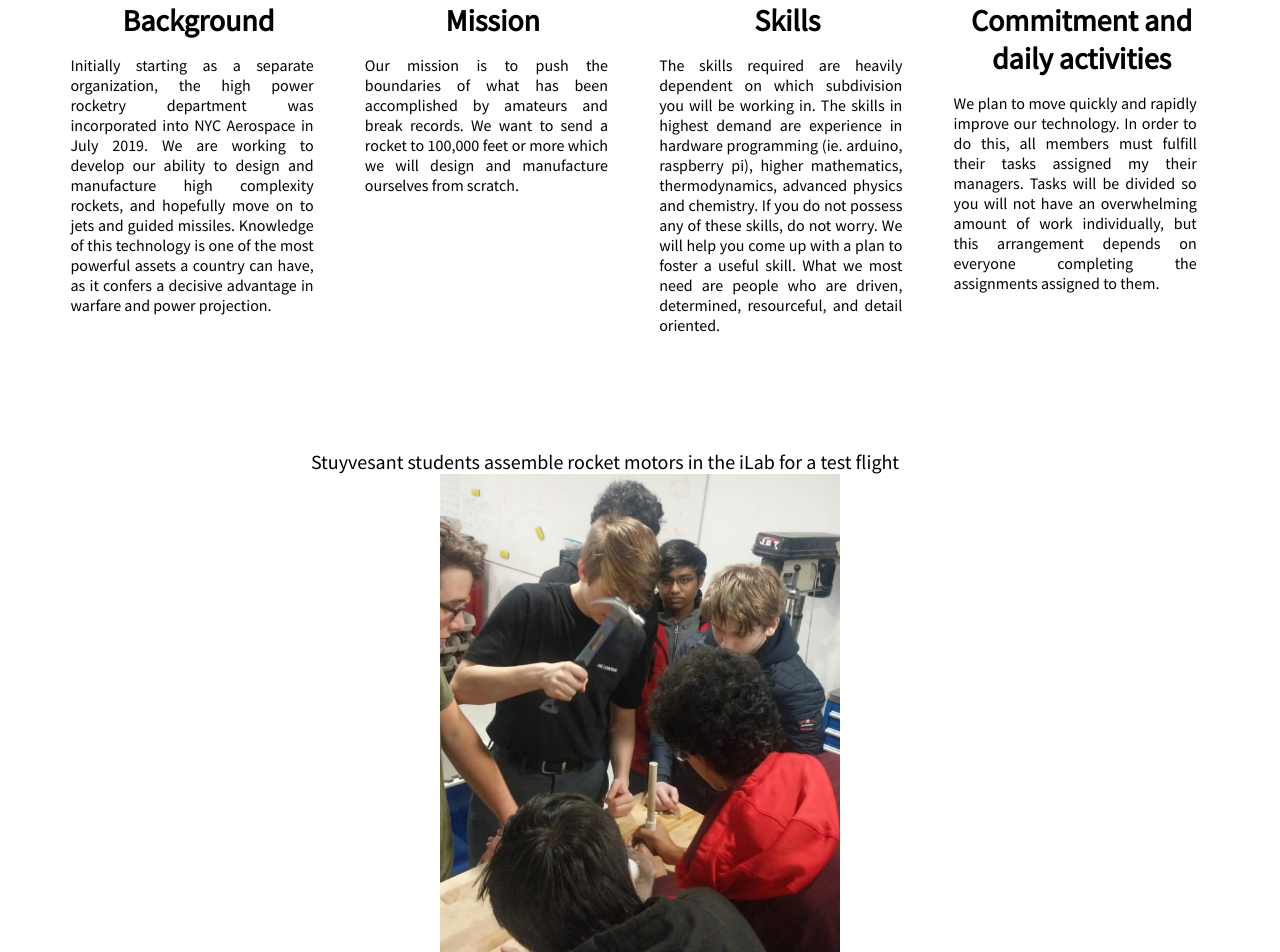
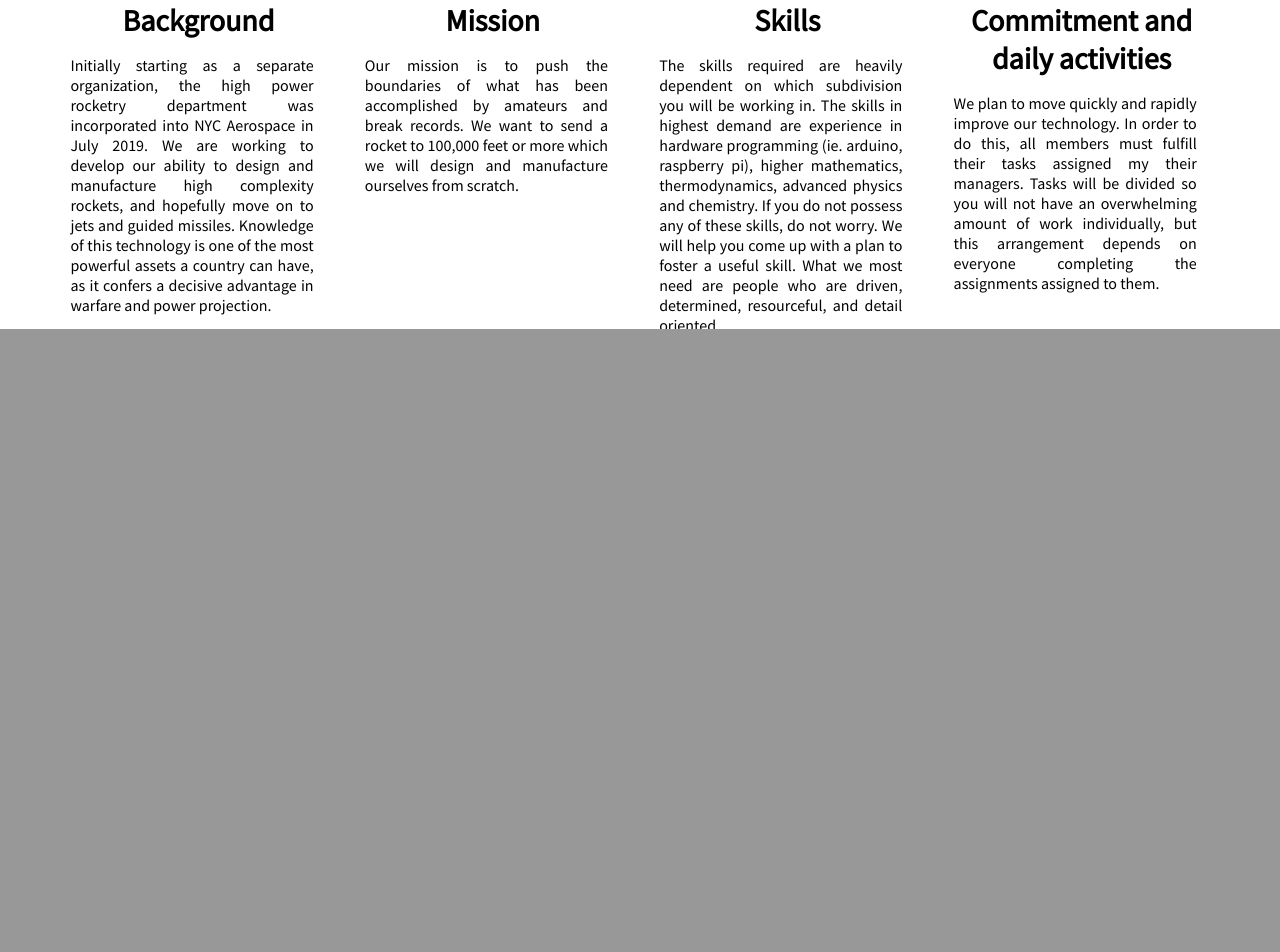
Before and after one commit to leonmaksin/NYC_Aerospace, a Flask app: page /rocketry in a window 1280 px wide. Shown: the part 547-1499 px from the top of the page. After the commit the page ends 876 px from the top, so only its background shows below. Run offline with Flask 2, Linux system fonts and the light colour scheme.

Commit message:
Update rocketry.html

```diff
--- a/templates/rocketry.html
+++ b/templates/rocketry.html
@@ -38,12 +38,4 @@
     </div>
   </div>
 </div>
-<div class="center-row-flex" style="margin-top: 15vh;">
-  <div id="regular-text">
-    Stuyvesant students assemble rocket motors in the iLab for a test flight
-  </div>
-</div>
-<div class="center-row-flex">
-  <img src="static/IMG_2469.JPG" style="width: 50vh;">
-</div>
 {% endblock %}
```
